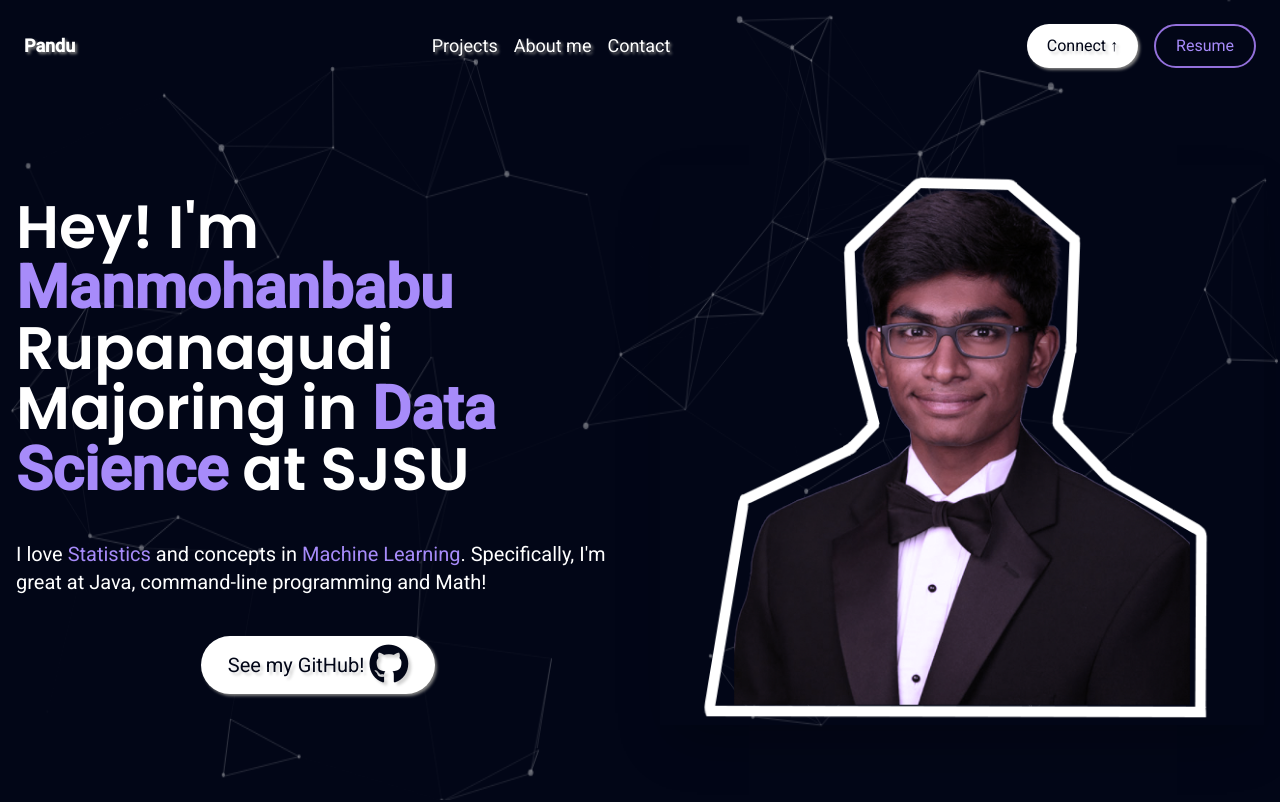
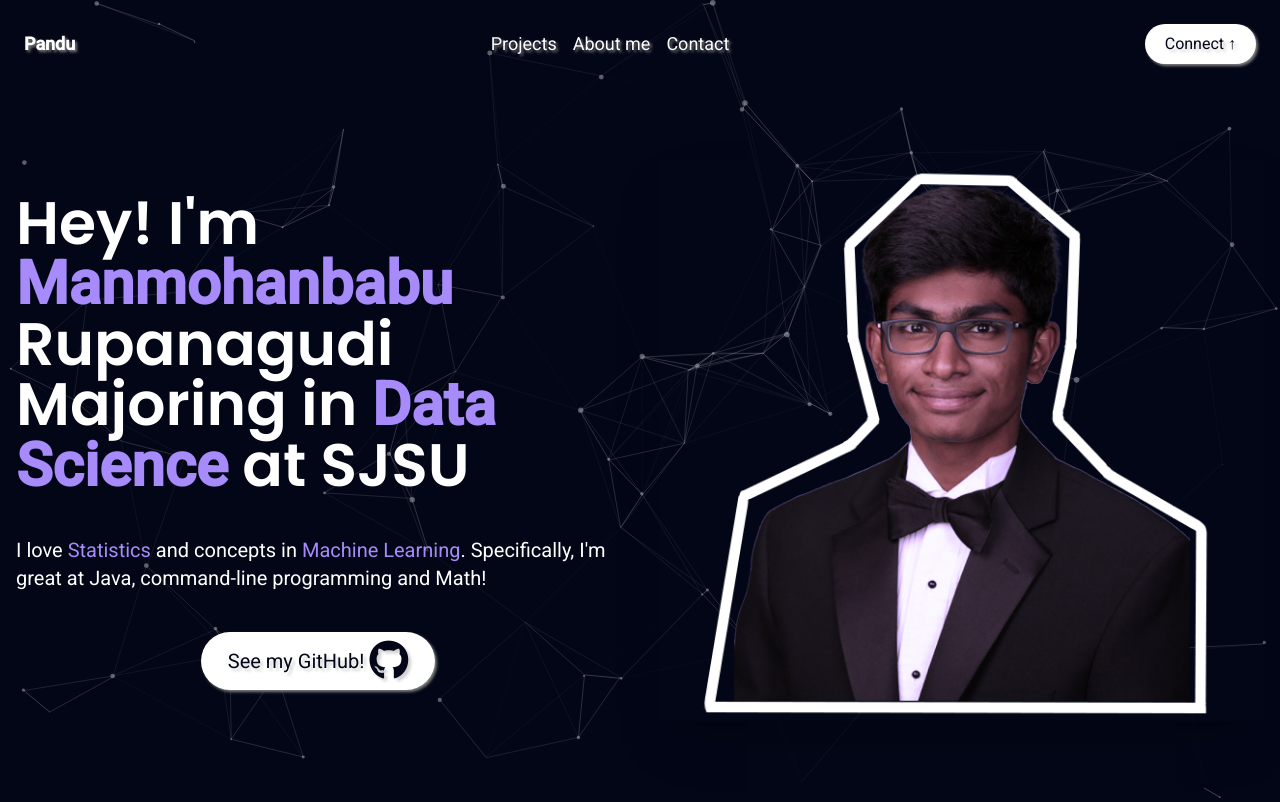
Before and after one commit to pandu-0/svelte-kit-portfolio, a SvelteKit app: page / in a window 1280 px wide. Shown: the top 802 px of the page. Built offline with nearby package versions, Linux system fonts and the light colour scheme.

Commit message:
removed resume

```diff
--- a/src/components/Header.svelte
+++ b/src/components/Header.svelte
@@ -58,10 +58,10 @@
             <h4 style="font-size: medium;" class="relative z-9">Connect &uarr;</h4>
         </a>
 
-        <!-- Resume -->
+        <!-- Resume
         <a style="border: 2px solid MediumPurple;
             justify-content: center; align-items: center;display: flex;"
-            href="/static/resume.pdf"
+            href="q/resume.pdf"
             target="_blank"
             class="blueShadow relative overflow-hidden px-5 py-2 group rounded-full
             text-slate-950">
@@ -69,8 +69,8 @@
                 class="absolute top-0 right-full w-full h-full bg-violet-400
                 opacity-20 group-hover:translate-x-full z-0 duration-200"
             />
-            <!--Header Resume button -->
+            Header Resume button
             <h4 style="font-size: medium;" class="text-violet-400 relative z-9">Resume</h4>
-        </a>
+        </a> -->
     </div>
 </header>
```
